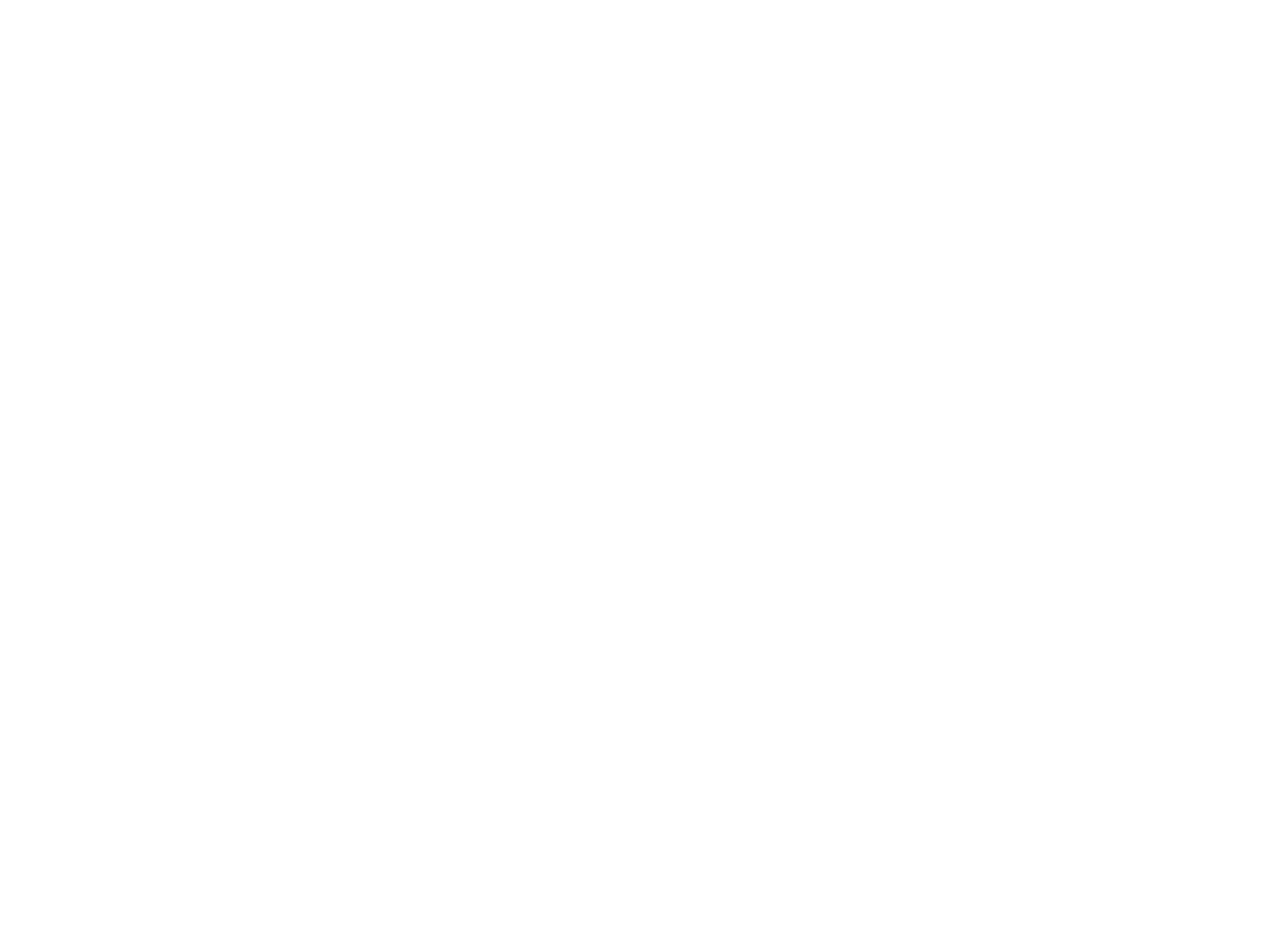
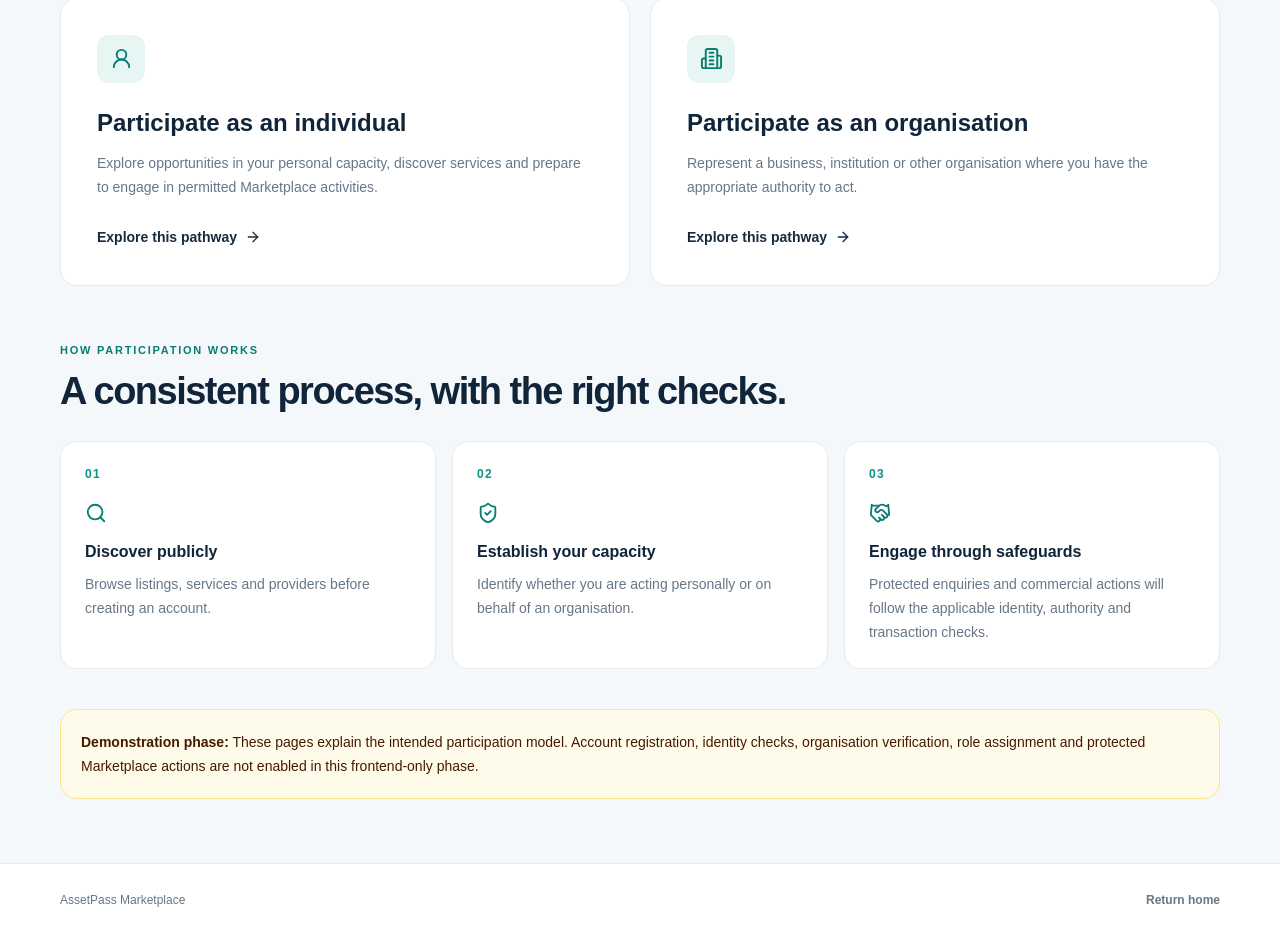
Before and after one commit to hlestakovjames/assetpass-marketplace, a Next.js app: page /participate in a window 1280 px wide. Before the commit this address had no page. Shown: the part 563-1499 px from the top of the page. Before the commit the page ends 800 px from the top, so only its background shows below. Built offline with nearby package versions, Linux system fonts and the light colour scheme.

Commit message:
feat: add Marketplace participation overview

```diff
--- /dev/null
+++ b/src/app/participate/page.tsx
@@ -0,0 +1,28 @@
+import Link from "next/link";
+import { ArrowRight, Building2, UserRound, ShieldCheck, Search, Handshake } from "lucide-react";
+
+const pathways = [
+  { href: "/participate/individuals", icon: UserRound, title: "Participate as an individual", text: "Explore opportunities in your personal capacity, discover services and prepare to engage in permitted Marketplace activities." },
+  { href: "/participate/organisations", icon: Building2, title: "Participate as an organisation", text: "Represent a business, institution or other organisation where you have the appropriate authority to act." },
+];
+
+const steps = [
+  { icon: Search, title: "Discover publicly", text: "Browse listings, services and providers before creating an account." },
+  { icon: ShieldCheck, title: "Establish your capacity", text: "Identify whether you are acting personally or on behalf of an organisation." },
+  { icon: Handshake, title: "Engage through safeguards", text: "Protected enquiries and commercial actions will follow the applicable identity, authority and transaction checks." },
+];
+
+export default function ParticipatePage() {
+  return (
+    <main className="min-h-screen bg-[var(--surface)]">
+      <header className="bg-[var(--navy-deep)] text-white"><div className="site-container flex h-20 items-center justify-between"><Link href="/" className="text-lg font-extrabold">AssetPass <span className="text-teal-300">Marketplace</span></Link><Link href="/" className="text-sm text-slate-300 hover:text-white">Home</Link></div></header>
+      <section className="bg-[var(--navy-deep)] py-16 text-white md:py-20"><div className="site-container"><p className="text-[11px] font-bold uppercase tracking-[.16em] text-teal-300">Marketplace participation</p><h1 className="mt-4 max-w-3xl text-4xl font-extrabold leading-tight tracking-tight md:text-5xl">One Marketplace. Two clear ways to participate.</h1><p className="mt-5 max-w-2xl text-sm leading-7 text-slate-300">Whether you are acting for yourself or representing an organisation, choose the capacity that describes how you intend to participate. Your capacity matters because permissions and responsibilities are not interchangeable.</p></div></section>
+      <section className="site-container py-14 md:py-16">
+        <div className="grid gap-5 md:grid-cols-2">{pathways.map(({href,icon:Icon,title,text}) => <article key={href} className="rounded-2xl border border-[var(--line)] bg-white p-7 md:p-9"><span className="flex h-12 w-12 items-center justify-center rounded-xl bg-[#e8f6f3] text-[var(--teal-dark)]"><Icon size={23}/></span><h2 className="mt-6 text-2xl font-extrabold text-[var(--navy)]">{title}</h2><p className="muted mt-3 text-sm leading-6">{text}</p><Link href={href} className="mt-7 inline-flex items-center gap-2 text-sm font-bold text-[var(--teal-dark)]">Explore this pathway <ArrowRight size={16}/></Link></article>)}</div>
+        <div className="mt-14"><p className="eyebrow">How participation works</p><h2 className="section-title mt-3">A consistent process, with the right checks.</h2><div className="mt-7 grid gap-4 md:grid-cols-3">{steps.map(({icon:Icon,title,text},index)=><article key={title} className="rounded-2xl border border-[var(--line)] bg-white p-6"><p className="text-xs font-extrabold tracking-widest text-[var(--teal)]">0{index+1}</p><Icon className="mt-5 text-[var(--teal-dark)]" size={22}/><h3 className="mt-4 font-bold text-[var(--navy)]">{title}</h3><p className="muted mt-2 text-sm leading-6">{text}</p></article>)}</div></div>
+        <div className="mt-10 rounded-2xl border border-amber-200 bg-amber-50 p-5 text-sm leading-6 text-amber-950"><strong>Demonstration phase:</strong> These pages explain the intended participation model. Account registration, identity checks, organisation verification, role assignment and protected Marketplace actions are not enabled in this frontend-only phase.</div>
+      </section>
+      <footer className="border-t border-[var(--line)] bg-white py-7"><div className="site-container flex flex-wrap justify-between gap-3 text-xs text-[var(--muted)]"><span>AssetPass Marketplace</span><Link href="/" className="font-semibold text-[var(--teal-dark)]">Return home</Link></div></footer>
+    </main>
+  );
+}
```
